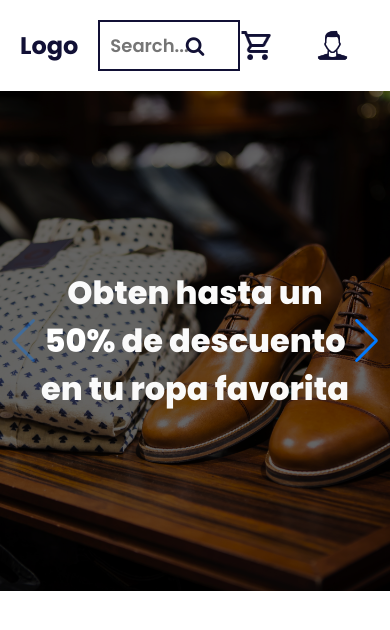
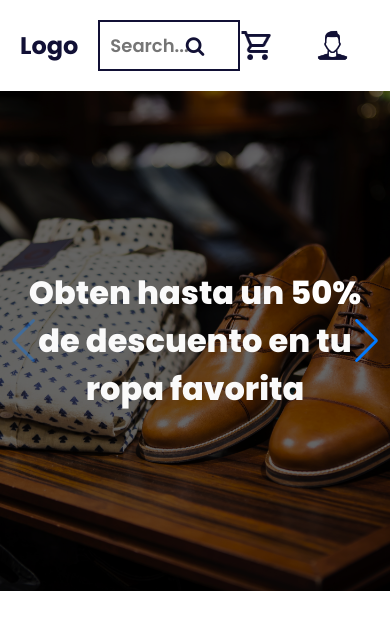
Before and after one commit to Paragua48596/ecommerce-sample-react, a React (Create React App) app: page / in a window 390 px wide. Shown: the top 630 px of the page. Built offline with nearby package versions, Linux system fonts and the light colour scheme.

Commit message:
En dispositivos pequeños, el texto del slider cubre un 90% del ancho del contenedor.

```diff
--- a/src/public/styles/App.css
+++ b/src/public/styles/App.css
@@ -163,6 +163,9 @@ span.premium {
 }
 
 @media screen and (max-width: 750px) {
+  .swiper-text {
+    width: 90%;
+  }
   .swiper-text > p {
     font-size: 2rem;
   }
```
